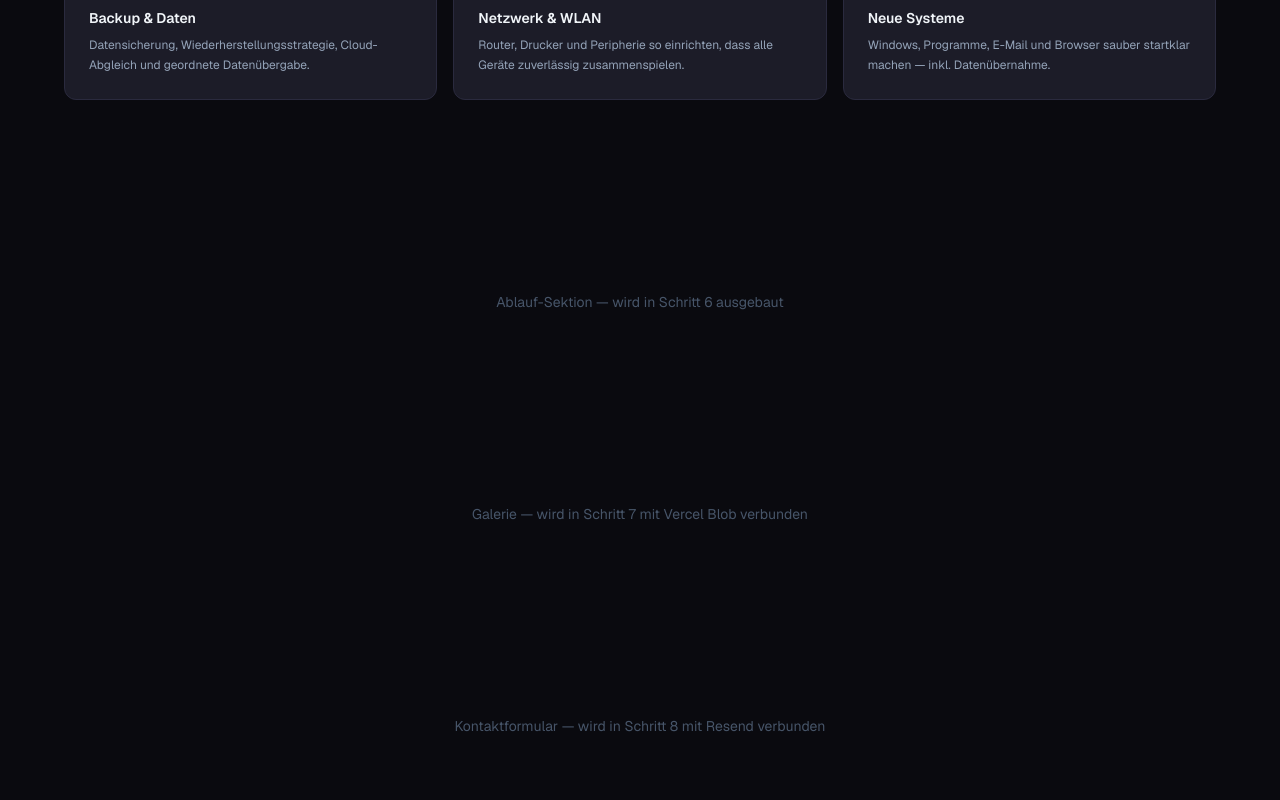
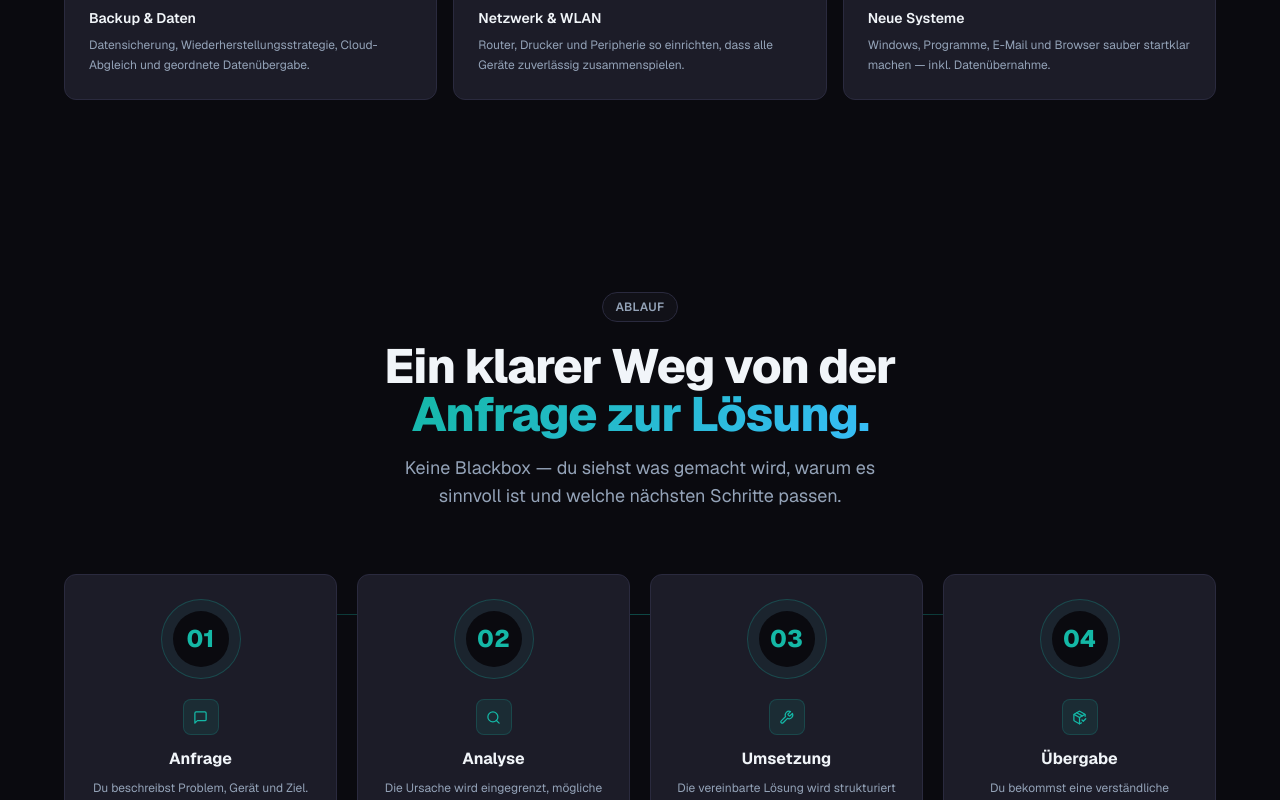
Before and after one commit to fyriz20-design/Fyriz-Website, a Next.js app: page / in a window 1280 px wide. Shown: the part 2000-2800 px from the top of the page. Built offline with nearby package versions, Linux system fonts and the light colour scheme.

Commit message:
feat: process section

```diff
--- a/app/(public)/page.tsx
+++ b/app/(public)/page.tsx
@@ -1,5 +1,6 @@
 import Hero from '@/components/sections/Hero'
 import Services from '@/components/sections/Services'
+import Process from '@/components/sections/Process'
 
 export default function HomePage() {
   return (
@@ -8,14 +9,7 @@ export default function HomePage() {
 
       <Services />
 
-      {/* ABLAUF ─ Schritt 6 */}
-      <section id="ablauf" className="section-padding">
-        <div className="container-max">
-          <p className="text-center text-slate-600 text-sm">
-            Ablauf-Sektion — wird in Schritt 6 ausgebaut
-          </p>
-        </div>
-      </section>
+      <Process />
 
       {/* GALERIE ─ Schritt 7 */}
       <section id="galerie" className="section-padding">
--- /dev/null
+++ b/components/sections/Process.tsx
@@ -0,0 +1,164 @@
+import Link from 'next/link'
+import {
+  MessageSquare,
+  Search,
+  Wrench,
+  PackageCheck,
+  ArrowRight,
+  Wifi,
+  MapPin,
+  Eye,
+} from 'lucide-react'
+
+// ── Prozess-Schritte ─────────────────────────────────────────────────────────
+const STEPS = [
+  {
+    number: '01',
+    icon: MessageSquare,
+    title: 'Anfrage',
+    description:
+      'Du beschreibst Problem, Gerät und Ziel. Je genauer die Ausgangslage, desto schneller die Einschätzung.',
+  },
+  {
+    number: '02',
+    icon: Search,
+    title: 'Analyse',
+    description:
+      'Die Ursache wird eingegrenzt, mögliche Risiken benannt und sinnvolle Lösungswege verglichen.',
+  },
+  {
+    number: '03',
+    icon: Wrench,
+    title: 'Umsetzung',
+    description:
+      'Die vereinbarte Lösung wird strukturiert umgesetzt, getestet und bei Bedarf mit dir abgestimmt.',
+  },
+  {
+    number: '04',
+    icon: PackageCheck,
+    title: 'Übergabe',
+    description:
+      'Du bekommst eine verständliche Zusammenfassung, damit das System danach sicher weiterläuft.',
+  },
+]
+
+// ── Info-Pills ───────────────────────────────────────────────────────────────
+const INFO_PILLS = [
+  { icon: Wifi,   label: 'Remote-Hilfe möglich' },
+  { icon: MapPin, label: 'Vor Ort in Freudenstadt' },
+  { icon: Eye,    label: 'Transparent & nachvollziehbar' },
+]
+
+export default function Process() {
+  return (
+    <section id="ablauf" className="section-padding">
+      <div className="container-max">
+
+        {/* ── Section Header ─────────────────────────────────────────────── */}
+        <div className="text-center mb-16">
+          <div className="inline-flex items-center gap-2 px-3 py-1.5 rounded-full border border-surface-border bg-surface text-slate-400 text-xs font-semibold mb-5 tracking-wide uppercase">
+            Ablauf
+          </div>
+          <h2 className="text-4xl sm:text-5xl font-extrabold text-slate-100 tracking-tight mb-4">
+            Ein klarer Weg von der
+            <br />
+            <span
+              className="bg-clip-text text-transparent"
+              style={{ backgroundImage: 'linear-gradient(135deg, #14b8a6 0%, #38bdf8 100%)' }}
+            >
+              Anfrage zur Lösung.
+            </span>
+          </h2>
+          <p className="text-slate-400 text-lg max-w-lg mx-auto">
+            Keine Blackbox — du siehst was gemacht wird, warum es sinnvoll ist
+            und welche nächsten Schritte passen.
+          </p>
+        </div>
+
+        {/* ── 4-Schritt-Flow ─────────────────────────────────────────────── */}
+        <div className="relative">
+          {/* Connecting Line — nur Desktop */}
+          <div
+            aria-hidden="true"
+            className="absolute top-10 left-[12.5%] right-[12.5%] h-px hidden lg:block"
+            style={{
+              background:
+                'linear-gradient(90deg, transparent 0%, rgba(20,184,166,0.35) 20%, rgba(20,184,166,0.35) 80%, transparent 100%)',
+            }}
+          />
+
+          <div className="grid sm:grid-cols-2 lg:grid-cols-4 gap-5">
+            {STEPS.map(({ number, icon: Icon, title, description }) => (
+              <div
+                key={number}
+                className="group relative flex flex-col items-center text-center p-6 rounded-card border border-surface-border bg-surface-raised hover:border-brand/40 transition-colors"
+              >
+                {/* Step Number Circle */}
+                <div className="relative w-20 h-20 mb-5 flex items-center justify-center">
+                  {/* Outer ring */}
+                  <div className="absolute inset-0 rounded-full border border-brand/25 bg-brand/5 group-hover:bg-brand/10 transition-colors" />
+                  {/* Inner glow dot */}
+                  <div className="absolute inset-3 rounded-full bg-[#0a0a0f] flex items-center justify-center">
+                    <span className="text-2xl font-extrabold text-brand leading-none">{number}</span>
+                  </div>
+                </div>
+
+                {/* Icon */}
+                <div className="w-9 h-9 rounded-lg bg-brand/10 border border-brand/20 flex items-center justify-center mb-3 group-hover:bg-brand/15 transition-colors">
+                  <Icon size={15} className="text-brand" />
+                </div>
+
+                {/* Text */}
+                <h3 className="font-bold text-slate-100 mb-2">{title}</h3>
+                <p className="text-xs text-slate-400 leading-relaxed">{description}</p>
+              </div>
+            ))}
+          </div>
+        </div>
+
+        {/* ── Zitat / Aussage ────────────────────────────────────────────── */}
+        <div className="mt-12 p-8 rounded-card border border-surface-border bg-surface-raised relative overflow-hidden">
+          {/* Glow */}
+          <div
+            aria-hidden="true"
+            className="absolute top-0 left-0 right-0 h-px"
+            style={{
+              background:
+                'linear-gradient(90deg, transparent, rgba(20,184,166,0.4), transparent)',
+            }}
+          />
+          <div className="flex flex-col sm:flex-row items-start sm:items-center justify-between gap-6">
+            <div>
+              <p className="text-slate-100 font-semibold mb-1">
+                Saubere Technik, verständlich erklärt.
+              </p>
+              <p className="text-slate-400 text-sm max-w-xl">
+                Ob Privatgerät, Homeoffice-Arbeitsplatz oder neue Unternehmenswebseite —
+                Ziel ist nicht nur eine schnelle Lösung, sondern ein Ergebnis das im Alltag
+                ruhig und zuverlässig funktioniert.
+              </p>
+            </div>
+            <Link
+              href="#kontakt"
+              className="shrink-0 inline-flex items-center gap-2 px-5 py-2.5 rounded-btn bg-brand hover:bg-brand-hover text-white font-semibold text-sm transition-colors"
+            >
+              Anfrage starten
+              <ArrowRight size={14} />
+            </Link>
+          </div>
+        </div>
+
+        {/* ── Info-Pills ─────────────────────────────────────────────────── */}
+        <div className="mt-6 flex flex-col sm:flex-row items-center justify-center gap-4 sm:gap-8">
+          {INFO_PILLS.map(({ icon: Icon, label }) => (
+            <div key={label} className="flex items-center gap-2 text-slate-500 text-sm">
+              <Icon size={14} className="text-brand/50 shrink-0" />
+              <span>{label}</span>
+            </div>
+          ))}
+        </div>
+
+      </div>
+    </section>
+  )
+}
```
